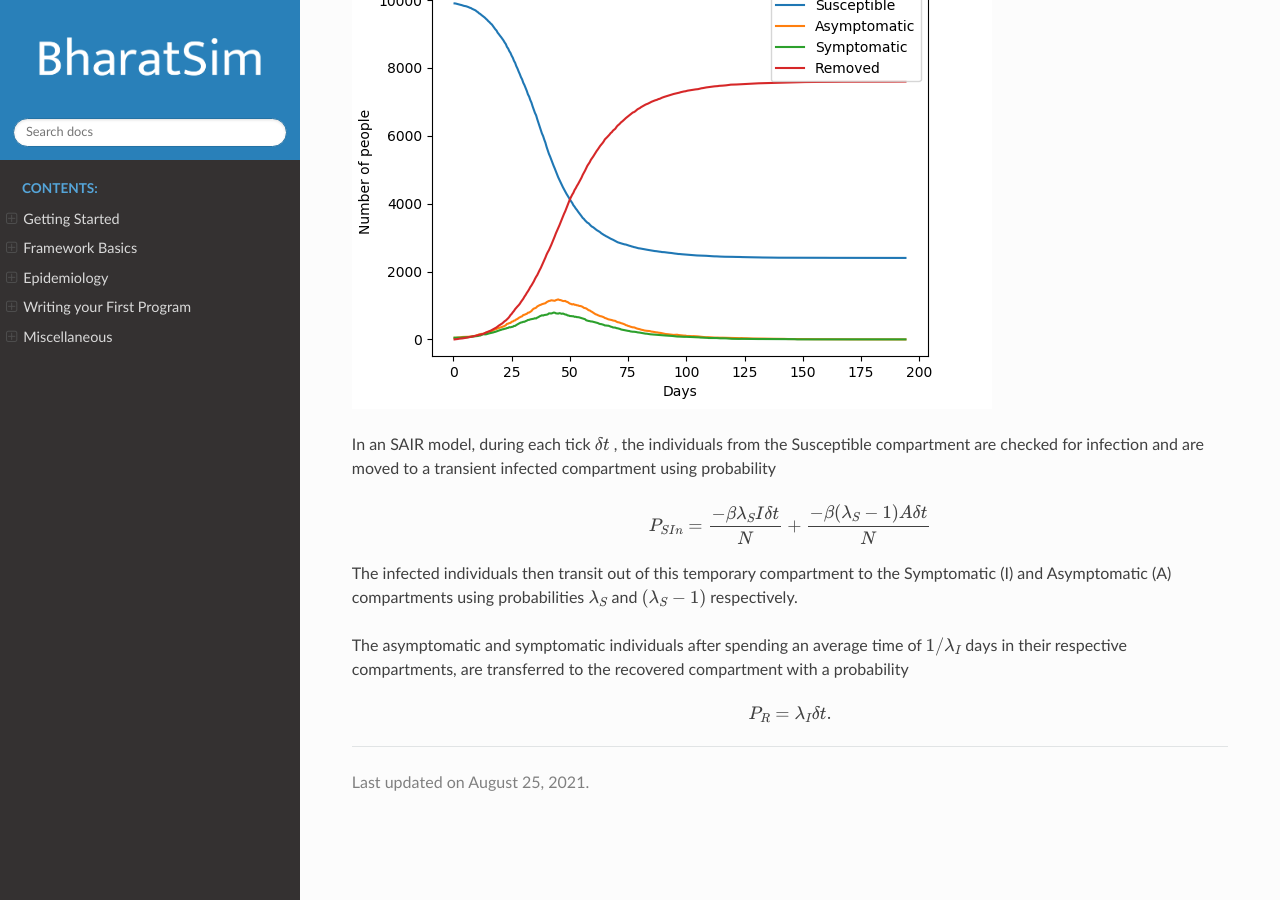
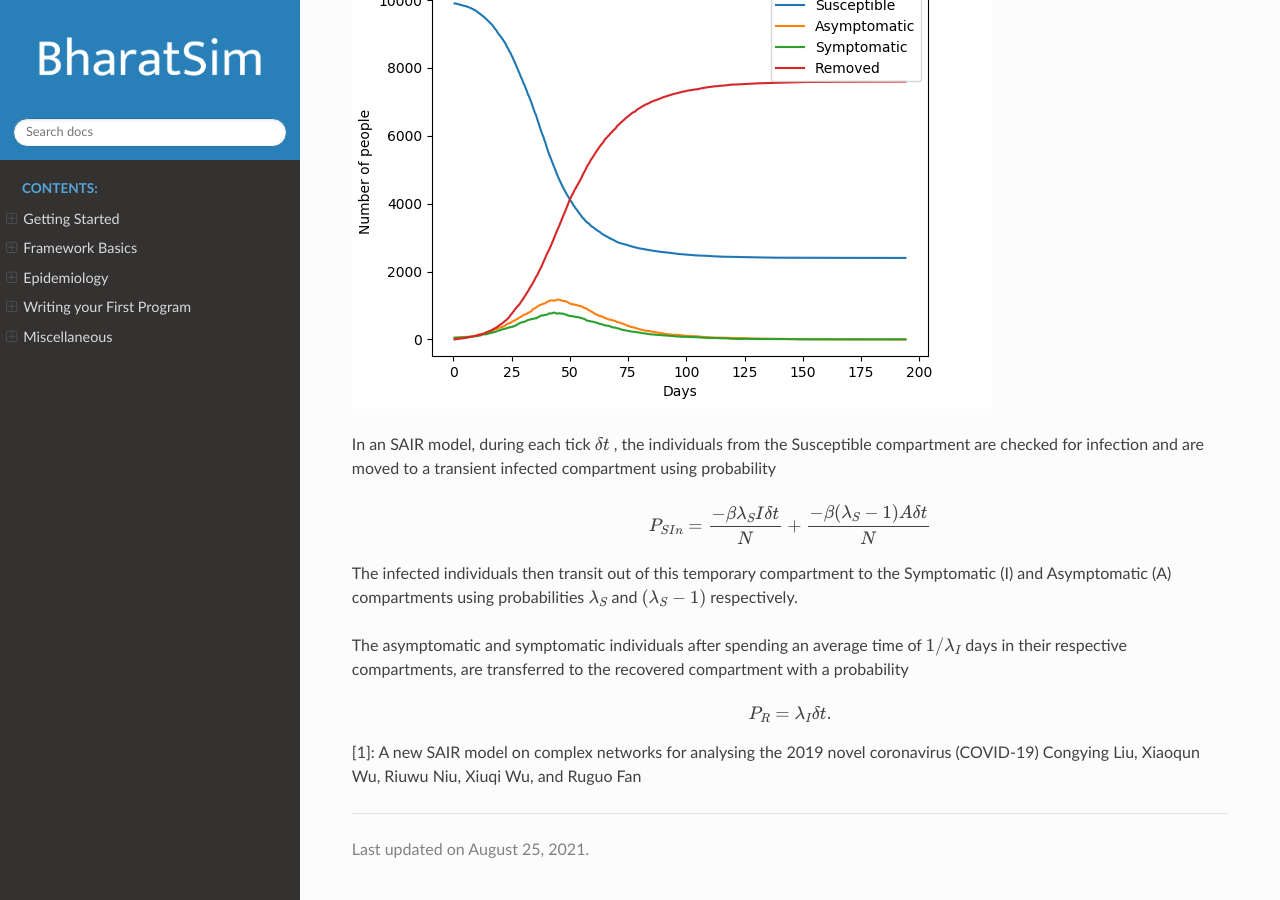
Before and after one commit to aleena-jose/bharatsim-tutorial, a Sphinx documentation site: the page built from source/other_compartmental_models_SAIR.rst, in a window 1280 px wide and 900 px high, scrolled down 1476 px. Built offline with Sphinx 7.4.7 and the Read the Docs theme 2.0.0, drawn with Linux system fonts in a browser that asks for light colours.

Commit message:
Update other_compartmental_models_SAIR.rst

```diff
--- a/source/other_compartmental_models_SAIR.rst
+++ b/source/other_compartmental_models_SAIR.rst
@@ -56,3 +56,6 @@ the recovered compartment with a probability
 .. math::
 
  P_{R} = \lambda_I \delta t.
+
+[1]: A new SAIR model on complex networks for analysing the 2019 novel coronavirus (COVID-19)
+Congying Liu, Xiaoqun Wu, Riuwu Niu, Xiuqi Wu, and Ruguo Fan
```
